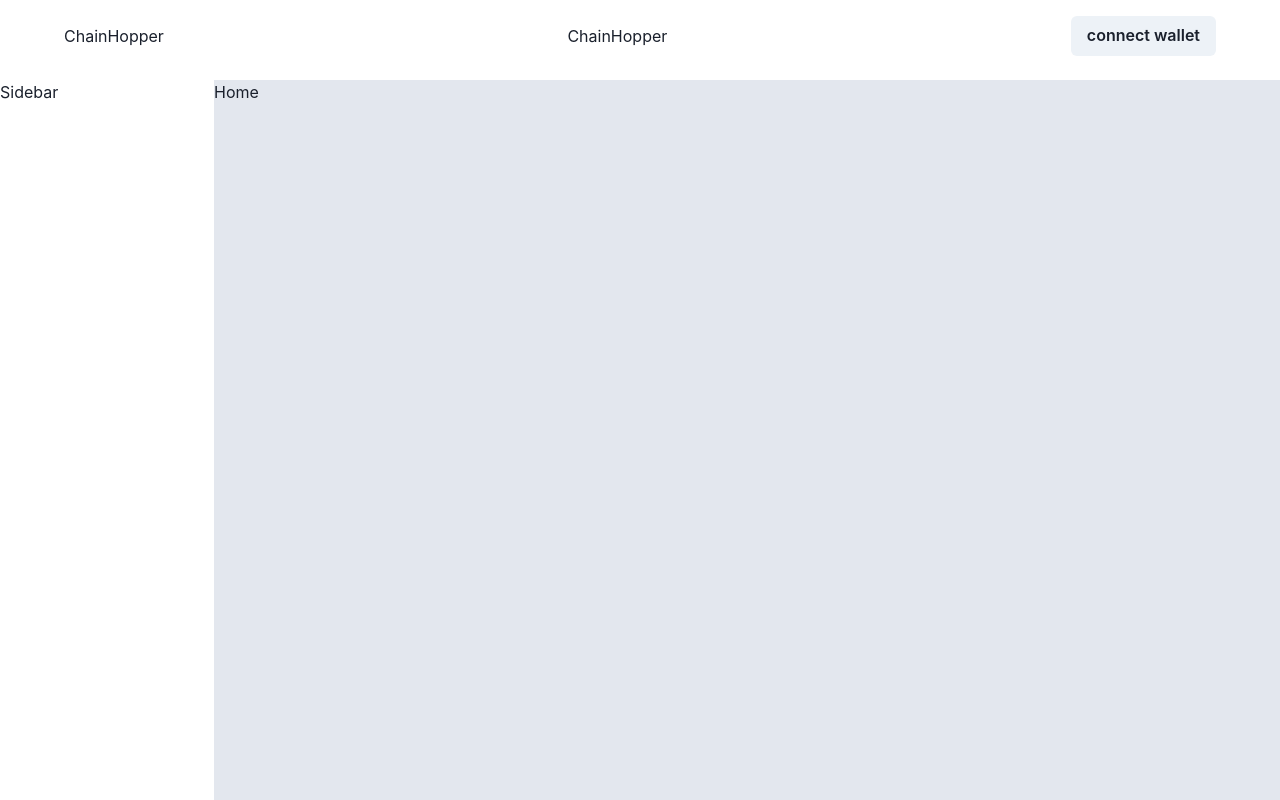
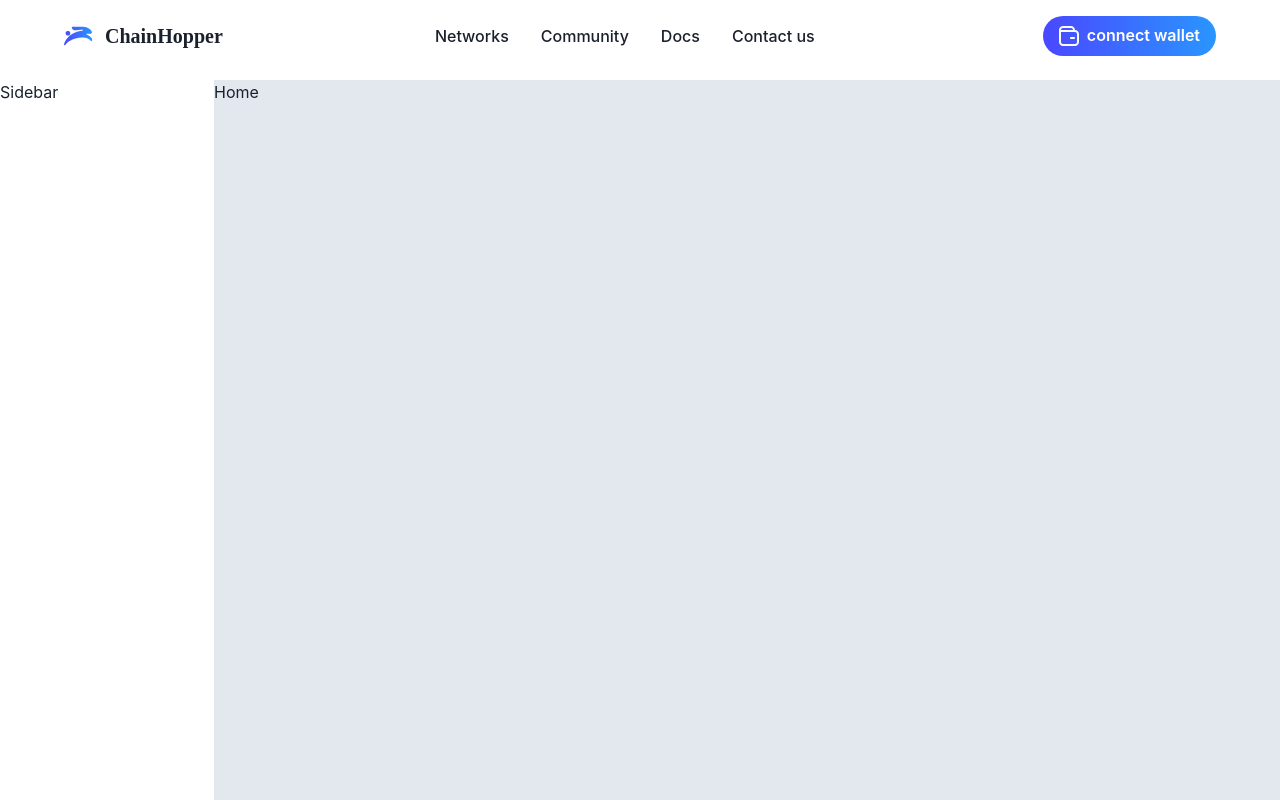
Before and after one commit to algorand-hackers/chain-hopper, a React (Create React App) app in the folder apps/frontend/: page / in a window 1280 px wide. Built offline with nearby package versions, Linux system fonts and the light colour scheme.

Commit message:
file setup & structuring

```diff
--- a/apps/frontend/src/constant/Navbar.js
+++ b/apps/frontend/src/constant/Navbar.js
@@ -1,22 +1,35 @@
 import React from 'react'
-import { Box, Flex, Button } from "@chakra-ui/react";
-import { NavLink } from 'react-router-dom';
+import { Box, Flex, Button, Text } from "@chakra-ui/react";
+import { Link } from 'react-router-dom';
+import Applogo from "../asset/Applogo.svg"
+import wallet from "../asset/wallet.svg"
 
 
 const Navbar = () => {
   return (
     <Box bg="#FFFFFF" h="10vh" pt="16px">
         <Flex w="90%" mx="auto" justify="space-between" align="center">
-            <Flex>
-                ChainHopper
+            <Flex className="font-[syne]">
+                <img src={Applogo} alt="logo" />
+                <Text ml="3" fontWeight="800"  fontSize="20px">ChainHopper</Text>
             </Flex>
             <Flex>
-                <NavLink>
-                    ChainHopper
-                </NavLink>
+                <Link className='mr-4 p-2 font-[500]'>
+                    Networks
+                </Link>
+                <Link className='mr-4 p-2 font-[500]'>
+                    Community
+                </Link>
+                <Link className='mr-4 p-2 font-[500]'>
+                    Docs
+                </Link>
+                <Link className='mr-4 p-2 font-[500]'>
+                    Contact us
+                </Link>
             </Flex>
-            <Button>
-                connect wallet
+            <Button bg="btnBg" rounded="24px" color="white" >
+                <img src={wallet} alt="logo" />
+                <Text ml="2">connect wallet</Text>
             </Button>
         </Flex>
     </Box>
--- a/apps/frontend/src/index.css
+++ b/apps/frontend/src/index.css
@@ -2,16 +2,12 @@
 @tailwind components;
 @tailwind utilities;
 
+@import url('https://fonts.googleapis.com/css2?family=Syne:wght@400;500;600;700&display=swap');
+
+
 body {
   margin: 0;
-  font-family: -apple-system, BlinkMacSystemFont, 'Segoe UI', 'Roboto', 'Oxygen',
-    'Ubuntu', 'Cantarell', 'Fira Sans', 'Droid Sans', 'Helvetica Neue',
-    sans-serif;
+  font-family: 'Syne', sans-serif;
   -webkit-font-smoothing: antialiased;
   -moz-osx-font-smoothing: grayscale;
 }
-
-code {
-  font-family: source-code-pro, Menlo, Monaco, Consolas, 'Courier New',
-    monospace;
-}
--- a/apps/frontend/src/theme.js
+++ b/apps/frontend/src/theme.js
@@ -3,7 +3,9 @@ import { extendTheme } from "@chakra-ui/react";
 
 // 2. Extend the theme to include custom colors, fonts, etc
 const colors = {
-  primary: "#FFF",
+  primary: "#404040",
+  white: "#ffffff",
+  btnBg: "linear-gradient(90deg, #4A48FF 0%, #2996FF 100%)",
 };
 
 // 3. Add your color mode config
--- a/apps/frontend/tailwind.config.js
+++ b/apps/frontend/tailwind.config.js
@@ -11,7 +11,9 @@ module.exports = {
           200: "#1E1E1E",
         },
       },
-      fontFamily: { },
+      fontFamily: {
+        Syne: ["syne", "sans-serif"]
+      },
       screens: { },
       backgroundImage: {   },
     },
```
Also changed, not shown: apps/frontend/src/asset/Applogo.svg (added), apps/frontend/src/asset/wallet.svg (added).
